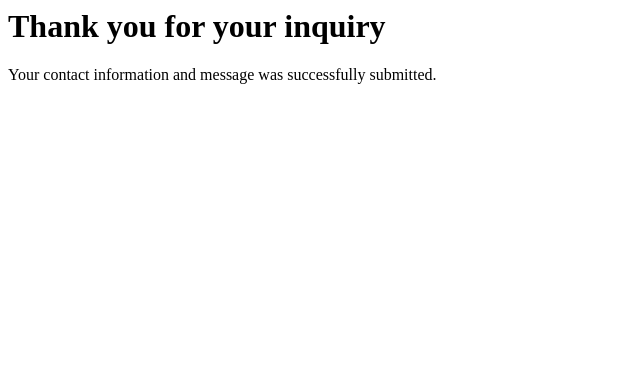
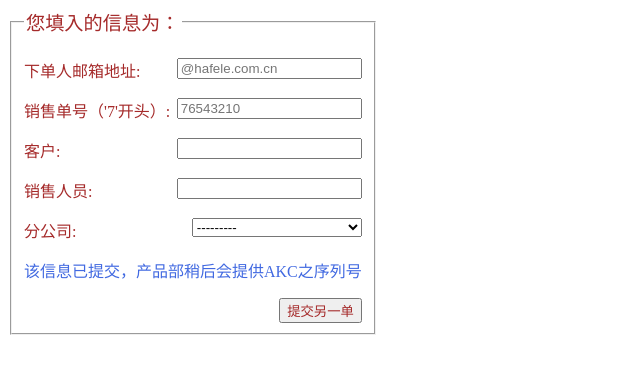
Before and after one commit to chao05/contact_form, a Django app: template contact/templates/contact/success.html in a window 1280 px wide. Shown: the top 374 px of the page, without its empty margins (0-640 px from the left). Run offline with Django 4.2, Linux system fonts and the light colour scheme; the template is opened without the code that fills it: values that come from a table or form of the project are taken from there, others are empty.

Commit message:
continued

```diff
--- a/contact/forms.py
+++ b/contact/forms.py
@@ -7,3 +7,7 @@ class ContactForm(ModelForm):
     class Meta:
         model = Contact
         fields = '__all__'
+        widgets = {
+            'email': forms.EmailInput(attrs={'placeholder': '@hafele.com.cn'}),
+            'po_number': forms.TextInput(attrs={'placeholder': '76543210'})
+        }
--- a/contact/models.py
+++ b/contact/models.py
@@ -2,7 +2,7 @@ from django.db import models
 
 class Contact(models.Model):
     email = models.EmailField(verbose_name='下单人邮箱地址')
-    po_number = models.CharField(max_length=10, verbose_name='销售单号（7开头）')
+    po_number = models.CharField(max_length=10, verbose_name="销售单号（'7'开头）")
     client=models.CharField(max_length=20, verbose_name='客户', blank=True)
     salesperson=models.CharField(max_length=10, verbose_name='销售人员', blank=True)
 
--- a/contact/static/contact/form.css
+++ b/contact/static/contact/form.css
@@ -5,14 +5,26 @@ fieldset {
 input[type='submit'] {
     color: brown;
 }
+
 input, select {
     float: right;
 }
+
+input[type='text'][type='email'], select {
+    width: 170px;
+}
+
 label {
     font-size:medium;
     font-weight: normal;
+    color: brown;
 }
+
 legend {
     font-size: larger;
     color: brown;
 }
+
+.form_feedback, .if_required {
+    color: royalblue;
+}
--- /dev/null
+++ b/contact/templates/base_generic.html
@@ -0,0 +1,19 @@
+<!DOCTYPE html>
+<html lang="en">
+<head>
+    <meta charset="UTF-8">
+    <meta http-equiv="X-UA-Compatible" content="IE=edge">
+    <meta name="viewport" content="width=device-width, initial-scale=1.0">
+    <title>{% block title %}hpc_elock{% endblock title %} </title>
+    {% load static %}
+
+    <!--<link href="https://cdn.jsdelivr.net/npm/bootstrap@5.1.3/dist/css/bootstrap.min.css"
+    rel="stylesheet" integrity="sha384-1BmE4kWBq78iYhFldvKuhfTAU6auU8tT94WrHftjDbrCEXSU1oBoqyl2QvZ6jIW3"
+    crossorigin="anonymous">-->
+
+    <link rel="stylesheet" href="{% static 'contact/form.css' %}">
+</head>
+<body>
+    {% block content %}{% endblock content %}
+</body>
+</html>
--- a/contact/templates/contact/contact.html
+++ b/contact/templates/contact/contact.html
@@ -1,6 +1,6 @@
-{% load static %}
-<link rel="stylesheet" href="{% static 'contact/form.css' %}">
+{% extends 'base_generic.html' %}
 
+{% block content %}
     <fieldset>
         <legend>AKC下单通知</legend>
         <form action="" method="post">
@@ -8,4 +8,6 @@
             {{ form.as_p }}
             <input type="submit" value="提交">
         </form>
+        <p class="if_required">该表格前两项为必填，其余项为选填。</p>
     </fieldset>
+{% endblock content %}
--- a/contact/templates/contact/success.html
+++ b/contact/templates/contact/success.html
@@ -1,2 +1,15 @@
-<h1>Thank you for your inquiry</h1>
-<p>Your contact information and message was successfully submitted.</p>
+{% extends 'base_generic.html' %}
+
+{% block content %}
+    <fieldset>
+        <legend>您填入的信息为：</legend>
+        <form action="" method="post">
+            {% csrf_token %}
+            {{ form.as_p }}
+        </form>
+        <p class="form_feedback">该信息已提交，产品部稍后会提供AKC之序列号</p>
+        <a href="{% url 'contact:akc_notice' %}">
+            <input type="submit" name="another_po" id="another_po" value="提交另一单">
+        </a>
+    </fieldset>
+{% endblock content %}
--- /dev/null
+++ b/contact/urls.py
@@ -0,0 +1,7 @@
+from django.urls import path
+from contact import views
+
+app_name='contact'
+urlpatterns = [
+    path('', views.contact_view, name='akc_notice')
+]
--- a/contact/views.py
+++ b/contact/views.py
@@ -6,12 +6,14 @@ from django.conf import settings
 def contact_view(request):
     if request.method == 'POST':
         form = ContactForm(request.POST)
+
         if form.is_valid():
             form.save()
             notice_email=f'email is {form.cleaned_data["email"]}'
             notice_po_number=f'po_number is {form.cleaned_data["po_number"]}'
             send_mail(notice_email,notice_po_number, settings.CONTACT_EMAIL, settings.ADMIN_EMAILS, fail_silently=False)
-            return render(request, 'contact/success.html')
+            return render(request, 'contact/success.html', {'form': form})
+
     form = ContactForm()
     context = {'form': form}
     return render(request, 'contact/contact.html', context)
--- a/contact_form/settings.py
+++ b/contact_form/settings.py
@@ -135,7 +135,7 @@ STATIC_URL = 'static/'
 DEFAULT_AUTO_FIELD = 'django.db.models.BigAutoField'
 
 CONTACT_EMAIL = 'yechao@live.cn'
-ADMIN_EMAILS = ['yechao25@gmail.com', ]
+ADMIN_EMAILS = []
 
 
 # Twilio SendGrid
--- a/contact_form/urls.py
+++ b/contact_form/urls.py
@@ -1,8 +1,9 @@
 from django.contrib import admin
-from django.urls import path
-from contact import views as contact_views
+from django.urls import path, include
+from contact import views
 
 urlpatterns = [
     path('admin/', admin.site.urls),
-    path('contact/', contact_views.contact_view, name='contact'),
+    path('contact/', include('contact.urls')),
+    path('', views.contact_view)
 ]
```
Also changed, not shown: contact/migrations/0004_alter_contact_po_number.py (added). Lines whose indentation alone changed are shown as unchanged.
